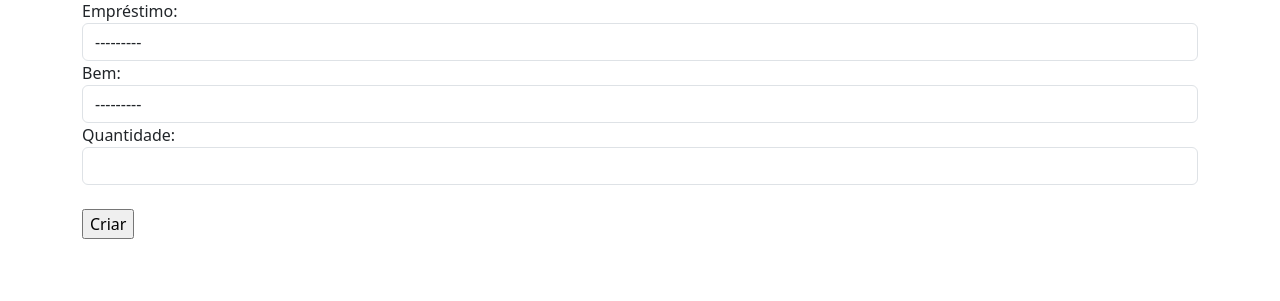
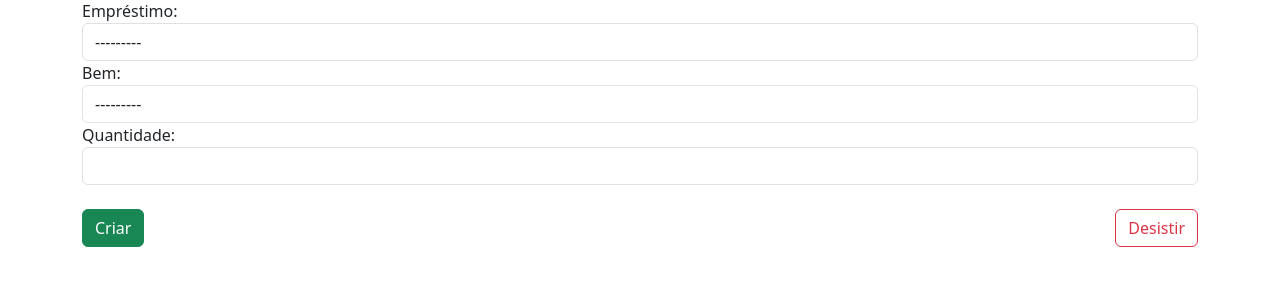
Before and after one commit to Estagio-IFSP/Estoque-CTI, a Django app: template stockControl/templates/loan_item_create.html in a window 1280 px wide. Shown: the part 257-558 px from the top of the page. Run offline with Django 4.2, Linux system fonts and the light colour scheme; the template is opened without the code that fills it: values that come from a table or form of the project are taken from there, others are empty.

Commit message:
Add an "Abandon" button on item creation in empty loans

```diff
--- a/stockControl/templates/loan_create.html
+++ b/stockControl/templates/loan_create.html
@@ -9,6 +9,6 @@
   {% csrf_token %}
   {{ form }}
   <p class="mt-4 opacity-75">Prossiga para a próxima tela para adicionar bens a este empréstimo.</p>
-  <input type="submit" value="Prosseguir" class="">
+  <input type="submit" value="Continuar" class="btn btn-success">
 </form>
 {% endblock creation_form %}
--- a/stockControl/templates/loan_item_create.html
+++ b/stockControl/templates/loan_item_create.html
@@ -39,6 +39,15 @@
 <form action="/dashboard/loan/{{ loan.pk }}/add-item/" method="post">
   {% csrf_token %}
   {{ form }}
-  <input type="submit" value="Criar" class="mt-4">
+  <div class="d-flex mt-4">
+  <input type="submit" value="Criar" class="btn btn-success">
+  {% if not loan_items %}
+  <a href="/dashboard/loan/{{ loan.id }}/delete"
+     class="ms-auto btn btn-outline-danger"
+     role="button">
+    Desistir
+  </a>
+  {% endif %}
+  </div>
 </form>
 {% endblock creation_form %}
```
